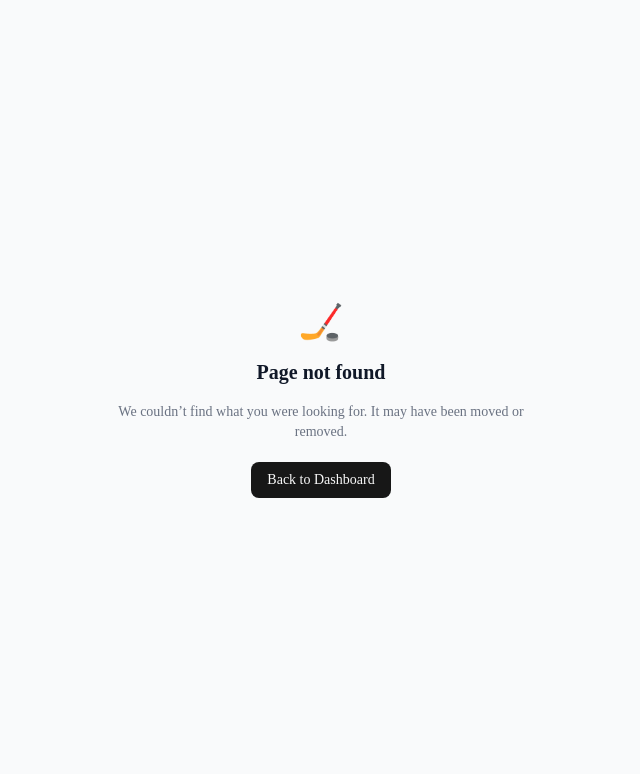
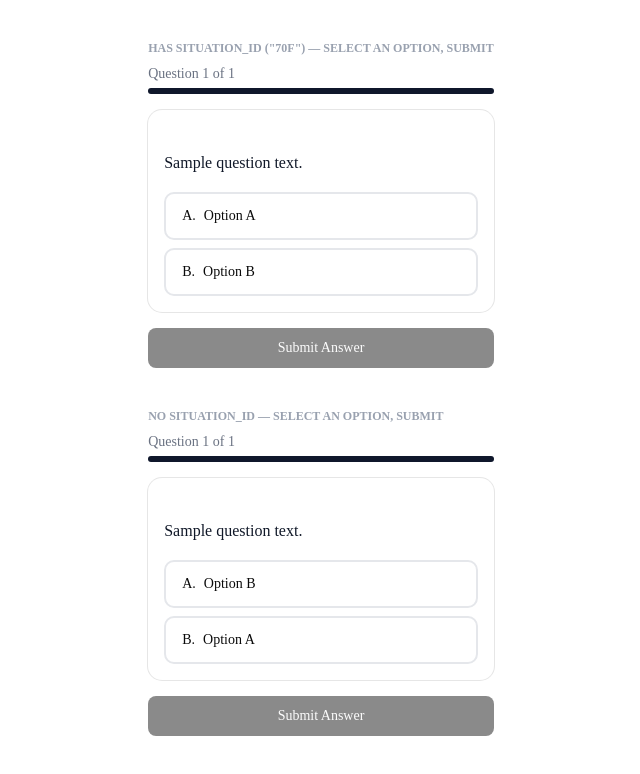
Before and after one commit to MacStuff22/referee-rule-app, a Next.js app: page /dev-badge-test in a window 1280 px wide. Before the commit this address had no page. Shown: the top 774 px of the page, without its empty margins (319-959 px from the left). Built offline with nearby package versions, Linux system fonts and the light colour scheme.

Commit message:
Quiz labels removed

```diff
--- /dev/null
+++ b/src/app/dev-badge-test/page.tsx
@@ -0,0 +1,56 @@
+'use client'
+
+import { QuizRunner } from '@/components/quiz/quiz-runner'
+import type { Question } from '@/types'
+
+const withSituation: Question = {
+  id: 'mock-1',
+  text: 'Sample question text.',
+  answer_type: 'multiple_choice',
+  options: ['Option A', 'Option B'],
+  correct_answers: [0],
+  rationale: 'Because.',
+  rule_number: '63.6 P.2',
+  rule_references: ['63.6 P.2'],
+  handbook_section: '',
+  situation_id: '70F',
+  league: 'both',
+  category: 'Coincidental Penalties',
+  question_type: 'situation',
+  sub_questions: [],
+  penalty_table: { teamA: [], teamB: [] },
+  is_approved: true,
+  created_by: '',
+  created_at: '',
+}
+
+const withoutSituation: Question = { ...withSituation, id: 'mock-2', situation_id: '' }
+
+export default function DevBadgeTest() {
+  return (
+    <div className="max-w-2xl mx-auto space-y-10 py-10">
+      <div>
+        <p className="text-xs font-bold uppercase text-gray-400 mb-2">Has situation_id (&quot;70F&quot;) — select an option, submit</p>
+        <QuizRunner
+          key="a"
+          question={withSituation}
+          progress={{ current: 1, total: 1 }}
+          onAnswered={async () => ({ isCorrect: true })}
+          onNext={() => {}}
+          nextLabel="Next →"
+        />
+      </div>
+      <div>
+        <p className="text-xs font-bold uppercase text-gray-400 mb-2">No situation_id — select an option, submit</p>
+        <QuizRunner
+          key="b"
+          question={withoutSituation}
+          progress={{ current: 1, total: 1 }}
+          onAnswered={async () => ({ isCorrect: true })}
+          onNext={() => {}}
+          nextLabel="Next →"
+        />
+      </div>
+    </div>
+  )
+}
--- a/src/components/quiz/quiz-runner.tsx
+++ b/src/components/quiz/quiz-runner.tsx
@@ -348,6 +348,11 @@ export function QuizRunner({ question, progress, onAnswered, onNext, nextLabel,
               <p className="text-sm text-gray-500">
                 <span className="font-medium">📋 Rule {question.rule_number}</span>
               </p>
+              {question.situation_id && (
+                <p className="text-sm text-gray-500">
+                  <span className="font-medium">📍 Situation {question.situation_id}</span>
+                </p>
+              )}
             </CardContent>
           </Card>
         )}
@@ -408,6 +413,7 @@ export function QuizRunner({ question, progress, onAnswered, onNext, nextLabel,
           situationType={config.situation_type}
           rationale={question.rationale}
           ruleNumber={question.rule_number}
+          situationId={question.situation_id}
           revealAnswer
           onSubmit={saveScoreboardAnswer}
           onNext={onNext}
@@ -494,6 +500,11 @@ export function QuizRunner({ question, progress, onAnswered, onNext, nextLabel,
             <p className="text-sm text-gray-500">
               <span className="font-medium">📋 Rule {question.rule_number}</span>
             </p>
+            {question.situation_id && (
+              <p className="text-sm text-gray-500">
+                <span className="font-medium">📍 Situation {question.situation_id}</span>
+              </p>
+            )}
           </CardContent>
         </Card>
       )}
--- a/src/components/quiz/scoreboard-simulator.tsx
+++ b/src/components/quiz/scoreboard-simulator.tsx
@@ -41,6 +41,7 @@ export interface ScoreboardSimulatorProps {
   situationType?: ScoreboardSituationType
   rationale?: string
   ruleNumber?: string
+  situationId?: string
   /** Show the correct time next to a missed answer after submitting (live quiz). */
   revealAnswer?: boolean
   /** Offer Replay / Reset (admin preview). */
@@ -65,6 +66,7 @@ export function ScoreboardSimulator({
   situationType = 'expiration',
   rationale,
   ruleNumber,
+  situationId,
   revealAnswer = false,
   allowReplay = false,
   onSubmit,
@@ -488,6 +490,11 @@ export function ScoreboardSimulator({
                     <span className="font-medium">📋 Rule {ruleNumber}</span>
                   </p>
                 )}
+                {situationId && (
+                  <p className="text-sm text-gray-500">
+                    <span className="font-medium">📍 Situation {situationId}</span>
+                  </p>
+                )}
               </CardContent>
             </Card>
           )}
--- a/src/proxy.ts
+++ b/src/proxy.ts
@@ -29,7 +29,7 @@ export async function proxy(request: NextRequest) {
   console.log('[proxy]', pathname, '| user:', user?.email ?? 'none', '| cookies:', request.cookies.getAll().map(c => c.name).join(', ') || 'none', '| error:', error?.message ?? 'none')
 
   // Public routes — always allow
-  if (pathname.startsWith('/login') || pathname.startsWith('/accept-invite')) {
+  if (pathname.startsWith('/login') || pathname.startsWith('/accept-invite') || pathname.startsWith('/dev-badge-test')) {
     return supabaseResponse
   }
 
```
